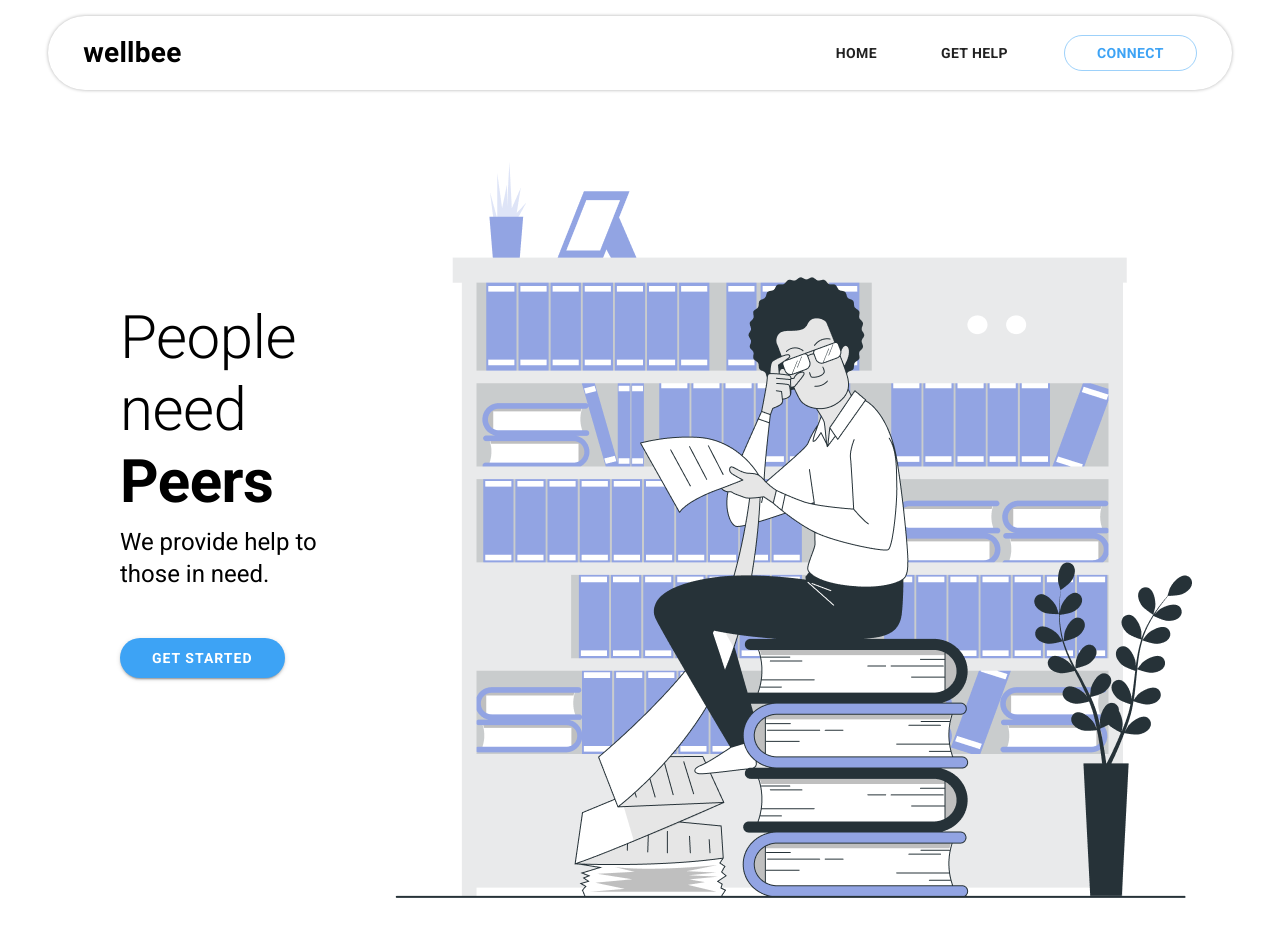
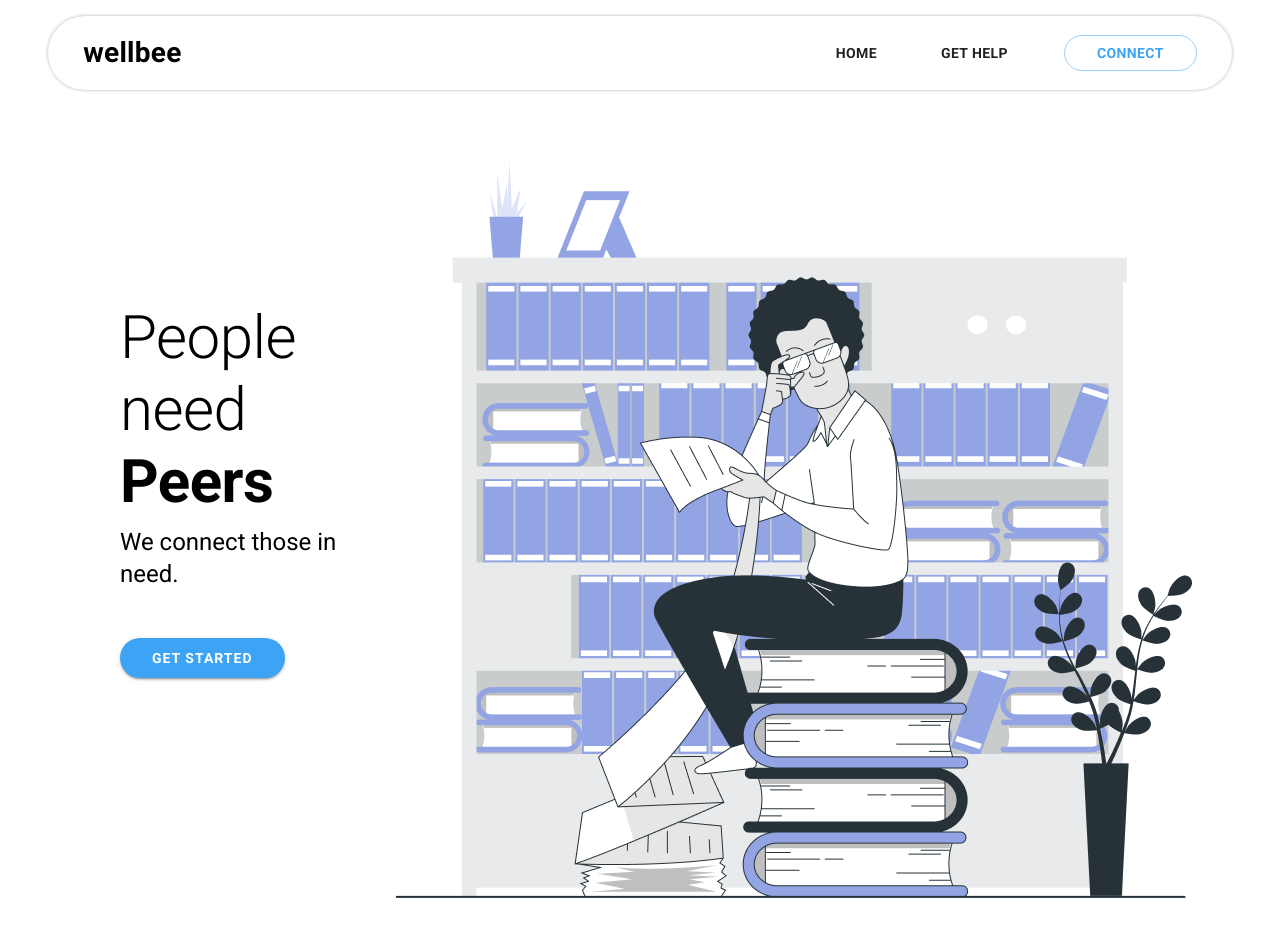
Before and after one commit to kevalbotadra/wellbee, a React (Create React App) app: page / in a window 1280 px wide. Shown: the top 936 px of the page. Built offline with nearby package versions, Linux system fonts and the light colour scheme; no server answers.

Commit message:
New slogan

```diff
--- a/src/pages/Home.jsx
+++ b/src/pages/Home.jsx
@@ -29,7 +29,7 @@ const Home = () => {
             variant="h5"
             style={{ marginBottom: "3rem", marginTop: "0.5rem" }}
           >
-            We provide help to those in need.
+            We connect those in need.
           </Typography>
           <Button
             variant="contained"
```
